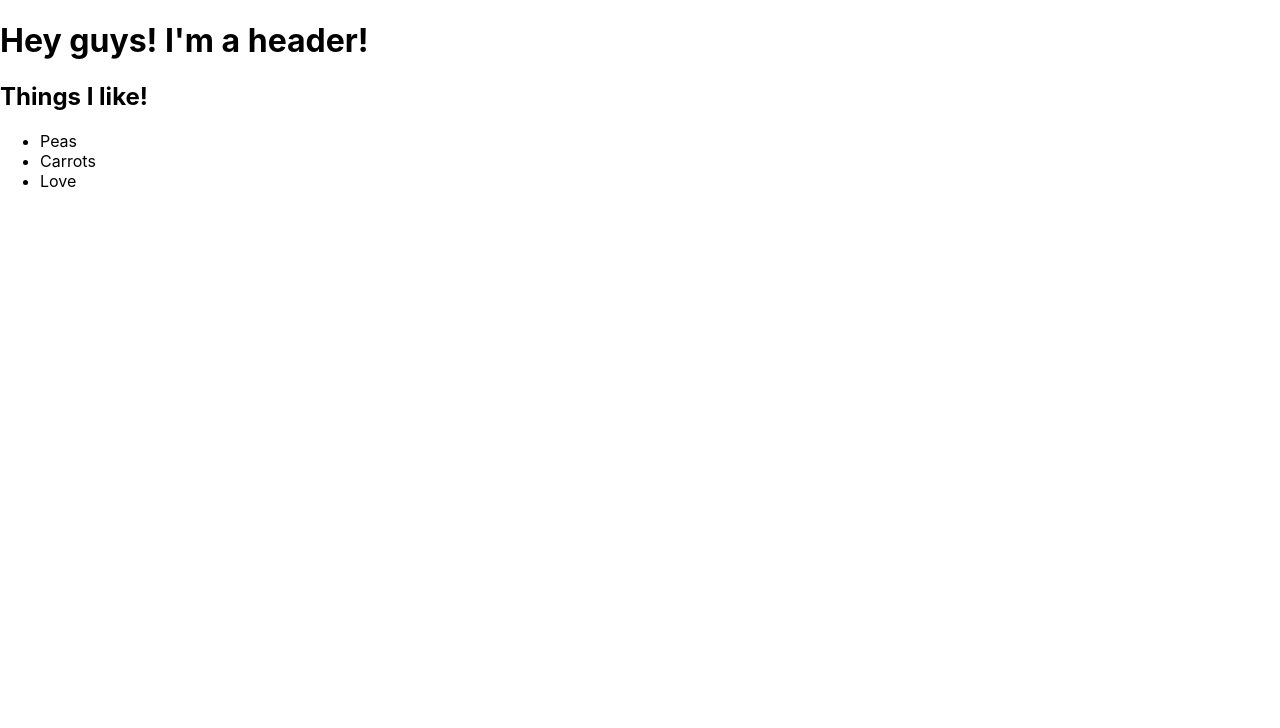
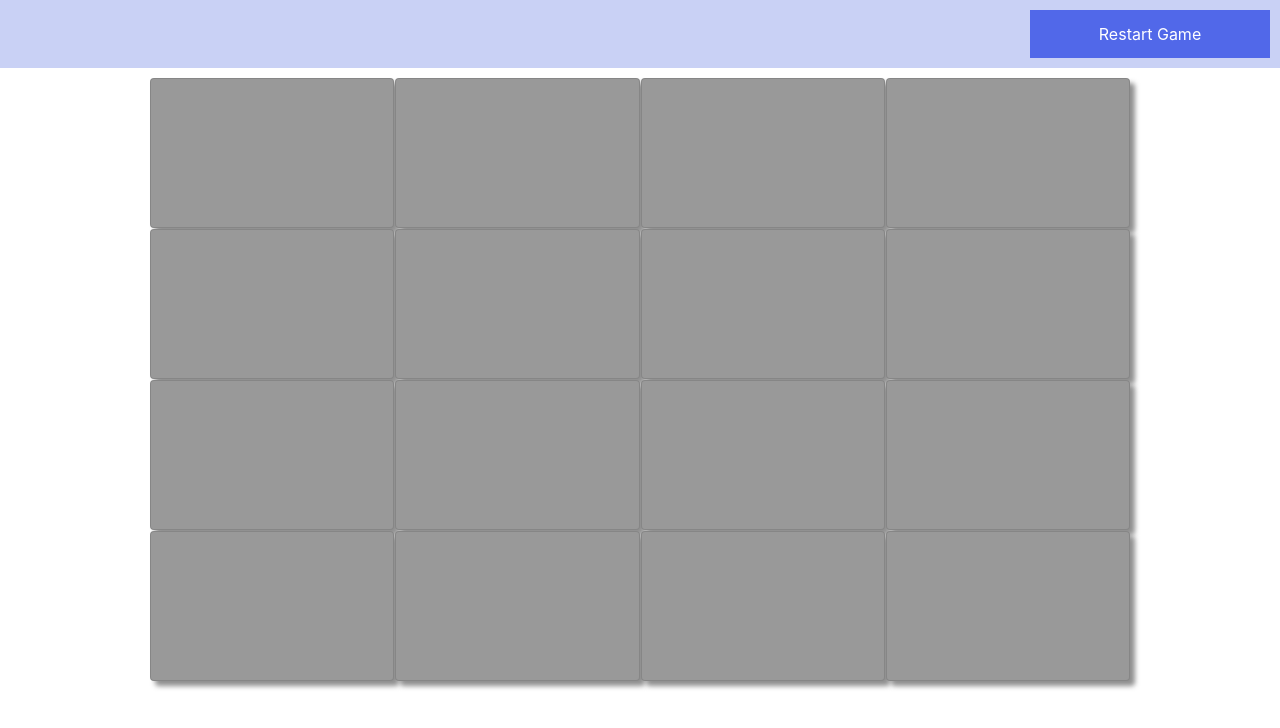
Before and after one commit to CapableCreative/ReactGameMemory, a React (Create React App) app: page / in a window 1280 px wide. Shown: the top 728 px of the page. Built offline with nearby package versions, Linux system fonts and the light colour scheme.

Commit message:
Initial code base to build on - SLF

```diff
--- a/package.json
+++ b/package.json
@@ -6,7 +6,9 @@
     "@testing-library/jest-dom": "^4.2.4",
     "@testing-library/react": "^9.3.2",
     "@testing-library/user-event": "^7.1.2",
+    "bootstrap": "^4.4.1",
     "react": "^16.12.0",
+    "react-card-flip": "^1.0.10",
     "react-dom": "^16.12.0",
     "react-scripts": "3.3.0"
   },
--- a/src/App.js
+++ b/src/App.js
@@ -1,13 +1,110 @@
-import React from 'react';
-import logo from './logo.svg';
-import './App.css';
-import Brand from './components/Brand';
 
-function App() {
-  return (
-    <Brand />
+import React, { PureComponent } from 'react';
+import Header from './components/Header';
+import Card from './components/Card';
+import GameOver from './components/GameOver';
 
-  );
+import './css/index.css';
+
+class App extends PureComponent {
+
+  state = {
+    isFlipped: Array(16).fill(false),
+    shuffledCard: App.duplicateCard().sort(() => Math.random() - 0.5),
+    clickCount: 1,
+    prevSelectedCard: -1,
+    prevCardId: -1
+  };
+
+  static duplicateCard = () => {
+    return [0,1,2,3,4,5,6,7].reduce((preValue, current, index, array) => {
+      return preValue.concat([current, current])
+    },[]);
+  };
+
+  handleClick = event => {
+    event.preventDefault();
+    const cardId = event.target.id;
+    const newFlipps = this.state.isFlipped.slice();
+    this.setState({
+        prevSelectedCard: this.state.shuffledCard[cardId],
+        prevCardId: cardId
+    });
+
+    if (newFlipps[cardId] === false) {
+      newFlipps[cardId] = !newFlipps[cardId];
+      this.setState(prevState => ({
+        isFlipped: newFlipps,
+        clickCount: this.state.clickCount + 1
+      }));
+
+      if (this.state.clickCount === 2) {
+        this.setState({ clickCount: 1 });
+        const prevCardId = this.state.prevCardId;
+        const newCard = this.state.shuffledCard[cardId];
+        const previousCard = this.state.prevSelectedCard;
+
+        this.isCardMatch(previousCard, newCard, prevCardId, cardId);
+      }
+    }
+  };
+
+  isCardMatch = (card1, card2, card1Id, card2Id) => {
+    if (card1 === card2) {
+      const hideCard = this.state.shuffledCard.slice();
+      hideCard[card1Id] = -1;
+      hideCard[card2Id] = -1;
+      setTimeout(() => {
+        this.setState(prevState => ({
+          shuffledCard: hideCard
+        }))
+      }, 1000);
+    } else {
+      const flipBack = this.state.isFlipped.slice();
+      flipBack[card1Id] = false;
+      flipBack[card2Id] = false;
+      setTimeout(() => {
+        this.setState(prevState => ({ isFlipped: flipBack }));
+      }, 1000);
+    }
+  };
+
+  restartGame = () => {
+    this.setState({
+      isFlipped: Array(16).fill(false),
+      shuffledCard: App.duplicateCard().sort(() => Math.random() - 0.5),
+      clickCount: 1,
+      prevSelectedCard: -1,
+      prevCardId: -1
+    });
+  };
+
+  isGameOver = () => {
+    return this.state.isFlipped.every((element, index, array) => element !== false);
+  };
+
+  render() {
+    return (
+     <div>
+       <Header restartGame={this.restartGame} />
+       { this.isGameOver() ? <GameOver restartGame={this.restartGame} /> :
+       <div className="grid-container">
+          {
+            this.state.shuffledCard.map((cardNumber, index) =>
+              <Card
+                key={index}
+                id={index}
+                cardNumber={cardNumber}
+                isFlipped={this.state.isFlipped[index]}
+                handleClick={this.handleClick}
+              />
+            )
+          }
+        </div>
+       }
+     </div>
+    );
+  }
 }
 
 export default App;
--- a/src/components/Brand.js
+++ /dev/null
@@ -1,17 +0,0 @@
-import React from "react";
-
-function Brand() {
-  return (
-    <div>
-      <h1>Hey guys! I'm a header!</h1>
-      <h2>Things I like!</h2>
-      <ul>
-        <li>Peas</li>
-        <li>Carrots</li>
-        <li>Love</li>
-      </ul>
-    </div>
-  );
-}
-
-export default Brand;
--- /dev/null
+++ b/src/components/Card.jsx
@@ -0,0 +1,16 @@
+import React from 'react';
+import ReactCardFlip from "react-card-flip";
+
+const Card = ({ id, isFlipped, handleClick, cardNumber }) => (
+  <ReactCardFlip isFlipped={isFlipped} flipSpeedBackToFront={1} flipSpeedFrontToBack={1} >
+    <button id={id} className={`card card-front ${cardNumber !== -1 ? "" : "hide-card"}`} onClick={handleClick} key="front">
+
+    </button>
+
+    <button id={id} className={`card card-back ${cardNumber !== -1 ? "" : "hide-card"}`} onClick={handleClick} key="back">
+      { cardNumber }
+    </button>
+  </ReactCardFlip>
+);
+
+export default Card;
--- /dev/null
+++ b/src/components/GameOver.jsx
@@ -0,0 +1,12 @@
+
+import React from 'react';
+
+const GameOver = ({ restartGame }) => (
+  <div className="justify-center">
+    <h1>Game Over!</h1>
+    <h3>If you enjoyed playing this game, follow me @iamkenec for more...</h3>
+    <button className="restart-button" onClick={restartGame}>Restart Game</button>
+  </div>
+);
+
+export default GameOver;
--- /dev/null
+++ b/src/components/Header.jsx
@@ -0,0 +1,13 @@
+import React from 'react';
+
+const Header = ({ restartGame }) => (
+  <div className="grid-header-container">
+    <div className="justify-left timer"></div>
+    <div className="justify-center game-status-text"></div>
+    <div className="justify-end">
+      <button onClick={restartGame} className="restart-button">Restart Game</button>
+    </div>
+  </div>
+);
+
+export default Header;
--- /dev/null
+++ b/src/css/board.css
@@ -0,0 +1,6 @@
+.card {
+    box-sizing: border-box;
+    padding: 10px;
+    border: 10px solid #900;
+    border-radius: 13px;
+}
--- /dev/null
+++ b/src/css/index.css
@@ -0,0 +1,85 @@
+
+
+
+/* --------- */
+
+
+body {
+  margin: 0;
+}
+
+.grid-container {
+  display: grid;
+  grid-gap: 1px;
+  grid-template-columns: auto auto auto auto;
+  padding: 10px 150px 10px 150px;
+}
+
+.grid-header-container {
+  display: grid;
+  grid-template-columns: auto auto auto;
+  background-color: #c9d1f5;
+  padding: 10px;
+}
+
+.grid-item {
+  border: 1px solid rgba(0, 0, 0, 0.8);
+}
+
+.justify-left {
+  text-align: left
+}
+
+.justify-end {
+  text-align: right;
+}
+
+.justify-center {
+  text-align: center;
+}
+
+.timer {
+  color: #5168e9;
+  font-size: 20px;
+  font-weight: bold;
+}
+
+.restart-button {
+  width: 15em;
+  height: 3em;
+  color: white;
+  background-color: #5168e9;
+  border: 0;
+}
+
+.game-status-text {
+  font-family: Verdana, Geneva, Tahoma, sans-serif;
+  color: rgb(24, 21, 16);
+  font-weight: bold;
+}
+
+.card {
+  width: 100%;
+  height: 10em;
+  background-color: rgb(75, 42, 165);
+  color: white;
+  font-size: 15px;
+  transition: all .25s;
+}
+
+.hide-card {
+  visibility: hidden;
+}
+
+.card-front {
+  background-color: #999999;
+  box-shadow: 5px 5px 5px rgba(68, 68, 68, 0.6);
+}
+
+.card-back {
+  font-weight: bold;
+}
+
+.react-card-front {
+  position: unset !important;
+}
--- a/src/index.css
+++ /dev/null
@@ -1,13 +0,0 @@
-body {
-  margin: 0;
-  font-family: -apple-system, BlinkMacSystemFont, 'Segoe UI', 'Roboto', 'Oxygen',
-    'Ubuntu', 'Cantarell', 'Fira Sans', 'Droid Sans', 'Helvetica Neue',
-    sans-serif;
-  -webkit-font-smoothing: antialiased;
-  -moz-osx-font-smoothing: grayscale;
-}
-
-code {
-  font-family: source-code-pro, Menlo, Monaco, Consolas, 'Courier New',
-    monospace;
-}
--- a/src/index.js
+++ b/src/index.js
@@ -1,6 +1,7 @@
 import React from 'react';
 import ReactDOM from 'react-dom';
-import './index.css';
+import 'bootstrap/dist/css/bootstrap.css';
+import './css/index.css';
 import App from './App';
 // import * as serviceWorker from './serviceWorker';
 
```
Also changed, not shown: 1 other file (tests, documents, lock files or other folders).
